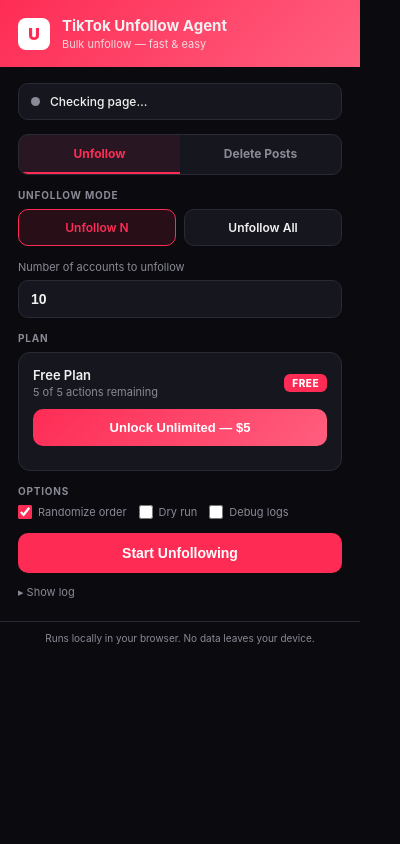
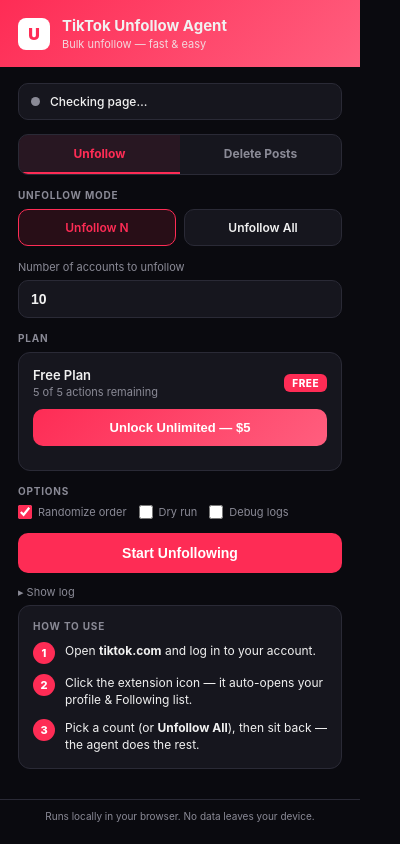
Before and after one commit to Quise2004/tiktok-unfollow-agent, a browser extension: page popup.html in a window 400 px wide. Drawn offline with Linux system fonts and the light colour scheme.

Commit message:
Add 3-step how-to-use guide to popup

```diff
--- a/popup.html
+++ b/popup.html
@@ -310,6 +310,32 @@
       border-top: 1px solid var(--border);
     }
 
+    /* How-to guide */
+    .howto {
+      background: var(--panel);
+      border: 1px solid var(--border);
+      border-radius: 12px;
+      padding: 14px;
+      margin-bottom: 14px;
+    }
+    .howto-title {
+      font-size: 10px; font-weight: 700; text-transform: uppercase;
+      letter-spacing: .8px; color: var(--muted); margin-bottom: 10px;
+    }
+    .howto-steps { display: flex; flex-direction: column; gap: 10px; }
+    .howto-step { display: flex; gap: 10px; align-items: flex-start; }
+    .howto-num {
+      flex-shrink: 0;
+      width: 22px; height: 22px;
+      border-radius: 50%;
+      background: var(--accent);
+      color: #fff;
+      display: grid; place-items: center;
+      font-size: 11px; font-weight: 800;
+    }
+    .howto-text { font-size: 12px; line-height: 1.45; color: var(--text); }
+    .howto-text b { font-weight: 700; }
+
     /* Auto-start countdown banner */
     .autostart-banner {
       display: flex; align-items: center; justify-content: space-between;
@@ -560,6 +586,25 @@
     <!-- Log -->
     <div class="log-toggle" id="logToggle">&#9656; Show log</div>
     <div class="log" id="log"></div>
+
+    <!-- How to use -->
+    <div class="howto">
+      <div class="howto-title">How to use</div>
+      <div class="howto-steps">
+        <div class="howto-step">
+          <span class="howto-num">1</span>
+          <span class="howto-text">Open <b>tiktok.com</b> and log in to your account.</span>
+        </div>
+        <div class="howto-step">
+          <span class="howto-num">2</span>
+          <span class="howto-text">Click the extension icon — it auto-opens your profile &amp; Following list.</span>
+        </div>
+        <div class="howto-step">
+          <span class="howto-num">3</span>
+          <span class="howto-text">Pick a count (or <b>Unfollow All</b>), then sit back — the agent does the rest.</span>
+        </div>
+      </div>
+    </div>
   </div>
 
   <footer>
```
